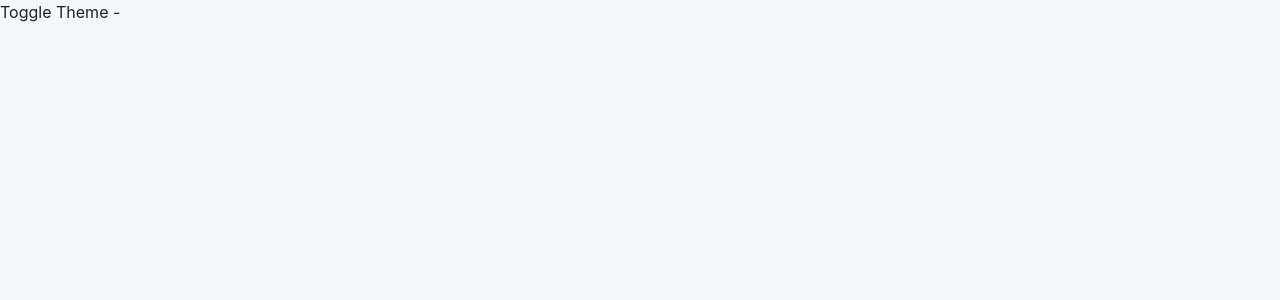
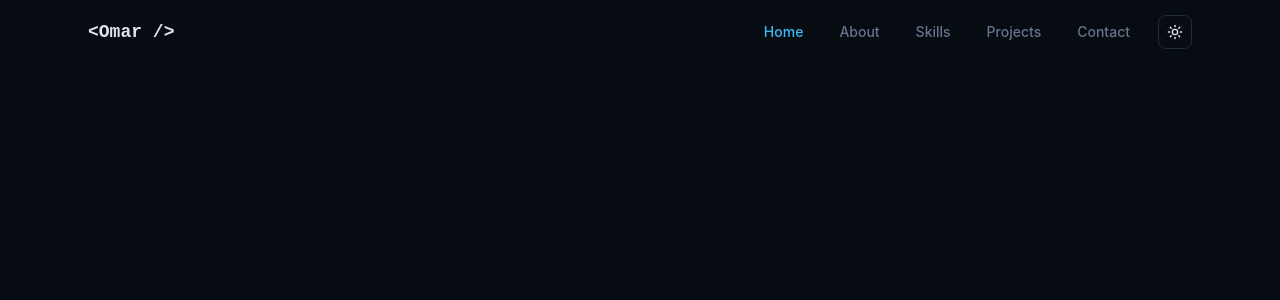
Before and after one commit to Cat-Div7/Portfollio, a React (Vite) app: page / in a window 1280 px wide. Shown: the top 300 px of the page. Built offline with nearby package versions, Linux system fonts and the light colour scheme.

Commit message:
feat: add Navbar with scroll detection, active section, and theme toggle

```diff
--- a/src/App.tsx
+++ b/src/App.tsx
@@ -1,10 +1,10 @@
+import Navbar from "./components/Navbar";
 
 function App() {
   return (
     <>
-      <p>
-        Toggle Theme -
-      </p>
+      <Navbar />
+      <main>{/* sections go here */}</main>
     </>
   );
 }
--- /dev/null
+++ b/src/components/Navbar.tsx
@@ -0,0 +1,149 @@
+import { useState, useEffect } from "react";
+import { motion, AnimatePresence } from "framer-motion";
+import { Menu, X, Sun, Moon } from "lucide-react";
+import { navItems } from "@/data";
+import { useActiveSection } from "@/hooks/useActiveSection";
+import { useTheme } from "@/hooks/useTheme";
+
+const sectionIds = ["home", "about", "skills", "projects", "contact"];
+
+export default function Navbar() {
+  const [scrolled, setScrolled] = useState(false);
+  const [mobileOpen, setMobileOpen] = useState(false);
+  const active = useActiveSection(sectionIds);
+  const { theme, toggleTheme } = useTheme();
+
+  // Set Page Scrolled
+  useEffect(() => {
+    const onScroll = () => setScrolled(window.scrollY > 50);
+    window.addEventListener("scroll", onScroll, { passive: true });
+    return () => window.removeEventListener("scroll", onScroll);
+  }, []);
+
+  // Handle NavLink Click
+  const handleClick = (href: string) => {
+    setMobileOpen(false);
+    document.querySelector(href)?.scrollIntoView({ behavior: "smooth" });
+  };
+
+  return (
+    <motion.nav
+      initial={{ y: -100 }}
+      animate={{ y: 0 }}
+      transition={{ duration: 0.5, ease: "easeOut" }}
+      className={`fixed top-0 right-0 left-0 z-50 transition-colors duration-300 ${
+        scrolled ? "glass-strong" : "bg-transparent"
+      }`}
+    >
+      <div className="mx-auto flex h-16 max-w-6xl items-center justify-between px-6">
+        {/* Logo */}
+        <a
+          href="#home"
+          onClick={(e) => {
+            e.preventDefault();
+            handleClick("#home");
+          }}
+          className="font-mono text-lg font-semibold"
+        >
+          <span className="text-primary">&lt;</span>
+          <span className="text-foreground">Omar</span>
+          <span className="text-primary"> /&gt;</span>
+        </a>
+
+        {/* Desktop links */}
+        <div className="hidden items-center gap-1 md:flex">
+          {navItems.map((link) => {
+            const id = link.href.replace("#", "");
+            const isActive = active === id;
+            return (
+              <button
+                key={link.href}
+                onClick={() => handleClick(link.href)}
+                className="relative px-4 py-2 text-sm font-medium transition-colors"
+                style={{
+                  color: isActive
+                    ? "hsl(var(--primary))"
+                    : "hsl(var(--muted-foreground))",
+                }}
+              >
+                {link.label}
+                {isActive && (
+                  <motion.div
+                    layoutId="navbar-underline"
+                    className="bg-primary absolute right-2 bottom-0 left-2 h-0.5 rounded-full"
+                    transition={{ type: "spring", stiffness: 350, damping: 30 }}
+                  />
+                )}
+              </button>
+            );
+          })}
+
+          {/* Theme toggle */}
+          <motion.button
+            onClick={toggleTheme}
+            whileHover={{ scale: 1.1 }}
+            whileTap={{ scale: 0.9 }}
+            className="border-border text-muted-foreground hover:text-primary hover:border-primary/40 ml-2 rounded-lg border p-2 transition-colors"
+            aria-label="Toggle theme"
+          >
+            <AnimatePresence mode="wait" initial={false}>
+              <motion.span
+                key={theme}
+                initial={{ rotate: -90, opacity: 0 }}
+                animate={{ rotate: 0, opacity: 1 }}
+                exit={{ rotate: 90, opacity: 0 }}
+                transition={{ duration: 0.2 }}
+                className="block"
+              >
+                {theme === "dark" ? <Sun size={16} /> : <Moon size={16} />}
+              </motion.span>
+            </AnimatePresence>
+          </motion.button>
+        </div>
+
+        {/* Mobile controls */}
+        <div className="flex items-center gap-2 md:hidden">
+          <motion.button
+            onClick={toggleTheme}
+            whileTap={{ scale: 0.9 }}
+            className="border-border text-muted-foreground hover:text-primary rounded-lg border p-2 transition-colors"
+            aria-label="Toggle theme"
+          >
+            {theme === "dark" ? <Sun size={18} /> : <Moon size={18} />}
+          </motion.button>
+          <button
+            onClick={() => setMobileOpen(!mobileOpen)}
+            className="text-foreground"
+            aria-label="Toggle menu"
+          >
+            {mobileOpen ? <X size={22} /> : <Menu size={22} />}
+          </button>
+        </div>
+      </div>
+
+      {/* Mobile menu */}
+      <AnimatePresence>
+        {mobileOpen && (
+          <motion.div
+            initial={{ opacity: 0, y: -10 }}
+            animate={{ opacity: 1, y: 0 }}
+            exit={{ opacity: 0, y: -10 }}
+            className="glass-strong border-border border-t md:hidden"
+          >
+            <div className="flex flex-col gap-2 px-6 py-4">
+              {navItems.map((link) => (
+                <button
+                  key={link.href}
+                  onClick={() => handleClick(link.href)}
+                  className="text-muted-foreground hover:text-primary py-2 text-left text-sm font-medium transition-colors"
+                >
+                  {link.label}
+                </button>
+              ))}
+            </div>
+          </motion.div>
+        )}
+      </AnimatePresence>
+    </motion.nav>
+  );
+}
```
